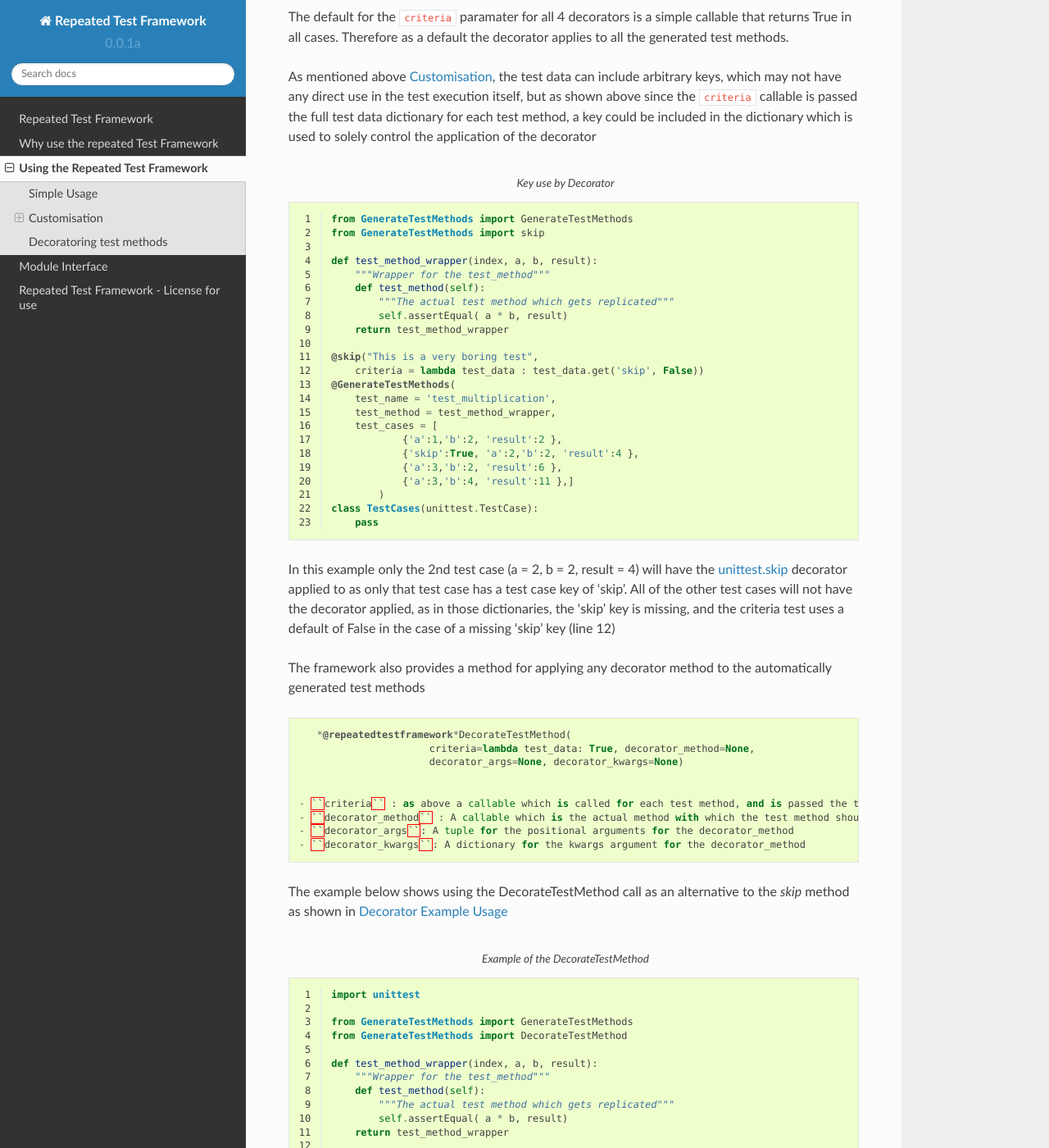
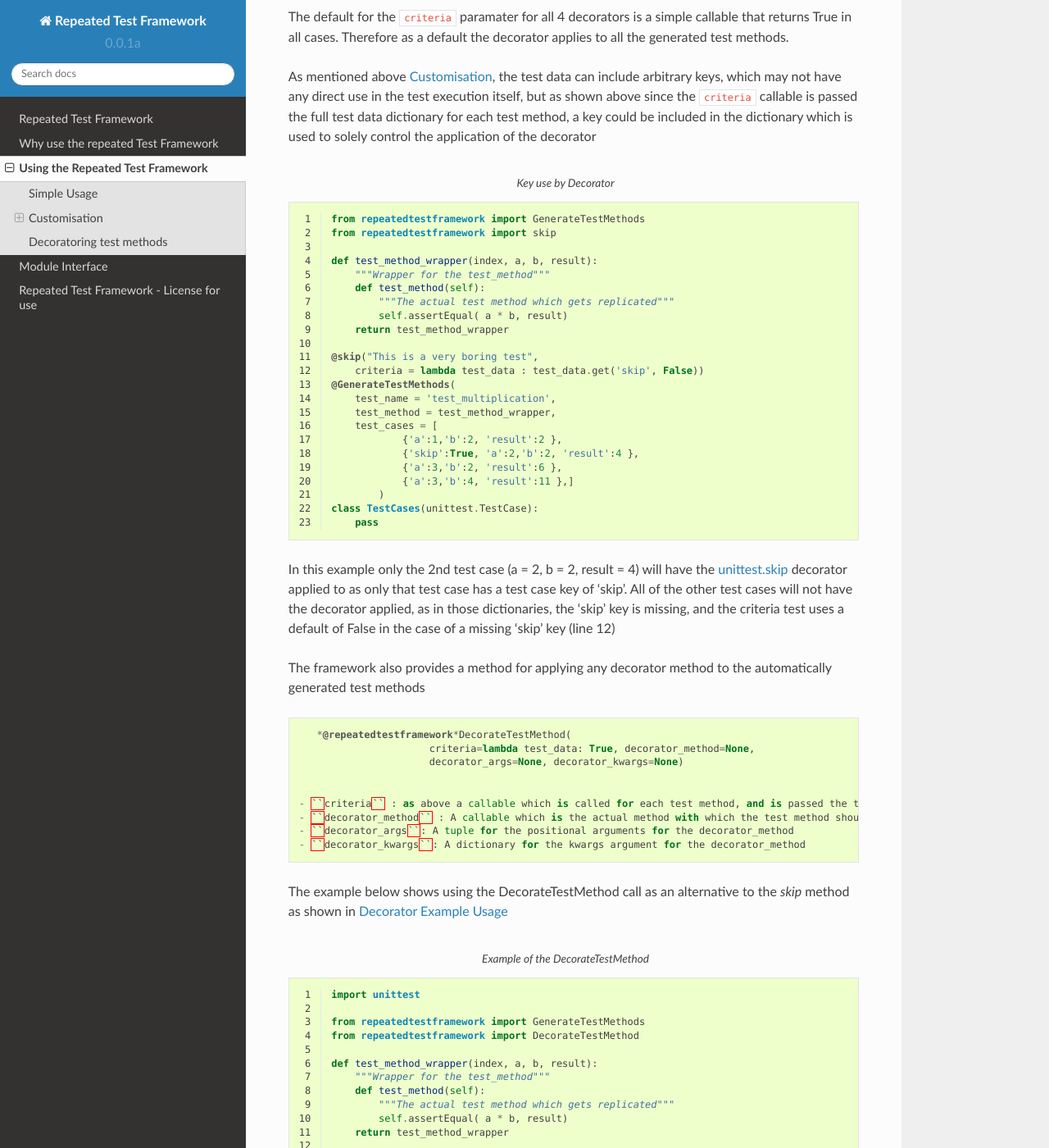
Before and after one commit to TonyFlury/repeatedtestframework, a Sphinx documentation site: the page built from docs/using.rst, in a window 1280 px wide and 1400 px high, scrolled down 5148 px. Shown: the whole window at 82% size. Built offline with Sphinx 7.4.7 and the Read the Docs theme 2.0.0, drawn with Linux system fonts in a browser that asks for light colours; some of the changed text lies outside the part shown.

Commit message:
Corrected documentation - use the right names for the module and the installable package.

```diff
--- a/README.rst
+++ b/README.rst
@@ -80,7 +80,7 @@ against the multiplication operation - a trivial example which is still illustra
 
 .. code-block:: python
 
-    from GenerateTestMethods import GenerateTestMethods
+    from repeatedtestframework import GenerateTestMethods
 
     def test_method_wrapper(index, a, b, result):
         def test_method(self):
--- a/docs/WhyUse.rst
+++ b/docs/WhyUse.rst
@@ -151,7 +151,7 @@ Example 3 - Using the Repeated Test Framework
 
 .. code-block:: python
 
-    from GenerateTestMethods import GenerateTestMethods
+    from repeatedtestframework import GenerateTestMethods
 
     def test_method_wrapper(index, a, b, result):
         def test_method(self):
--- a/docs/using.rst
+++ b/docs/using.rst
@@ -29,7 +29,7 @@ This first example illustrates using the Framework with default settings.
     :caption: Example simple usage
     :name: UsingExample1
 
-    from GenerateTestMethods import GenerateTestMethods
+    from repeatedtestFramework import GenerateTestMethods
 
     def test_method_wrapper(index, a, b, result):
         """Wrapper for the test_method"""
@@ -182,8 +182,8 @@ The ``skip`` decorator is shown in the example below - all of the other decorato
     :caption: Decorator Example Usage
     :name: DecoratorExample
 
-    from GenerateTestMethods import GenerateTestMethods
-    from GenerateTestMethods import skip
+    from repeatedtestframework import GenerateTestMethods
+    from repeatedtestframework import skip
 
     def test_method_wrapper(index, a, b, result):
         """Wrapper for the test_method"""
@@ -224,8 +224,8 @@ As mentioned above :ref:`Customisation`, the test data can include arbitrary key
     :caption: Key use by Decorator
     :name: DecoratorAndDataKeyExample
 
-    from GenerateTestMethods import GenerateTestMethods
-    from GenerateTestMethods import skip
+    from repeatedtestframework import GenerateTestMethods
+    from repeatedtestframework import skip
 
     def test_method_wrapper(index, a, b, result):
         """Wrapper for the test_method"""
@@ -274,8 +274,8 @@ The example below shows using the DecorateTestMethod call as an alternative to t
 
     import unittest
 
-    from GenerateTestMethods import GenerateTestMethods
-    from GenerateTestMethods import DecorateTestMethod
+    from repeatedtestframework import GenerateTestMethods
+    from repeatedtestframework import DecorateTestMethod
 
     def test_method_wrapper(index, a, b, result):
         """Wrapper for the test_method"""
--- a/repeatedtestframework/version.py
+++ b/repeatedtestframework/version.py
@@ -1 +1 @@
-__version__ = "0.1.1rc1"
+__version__ = "0.1.1rc2"
```
